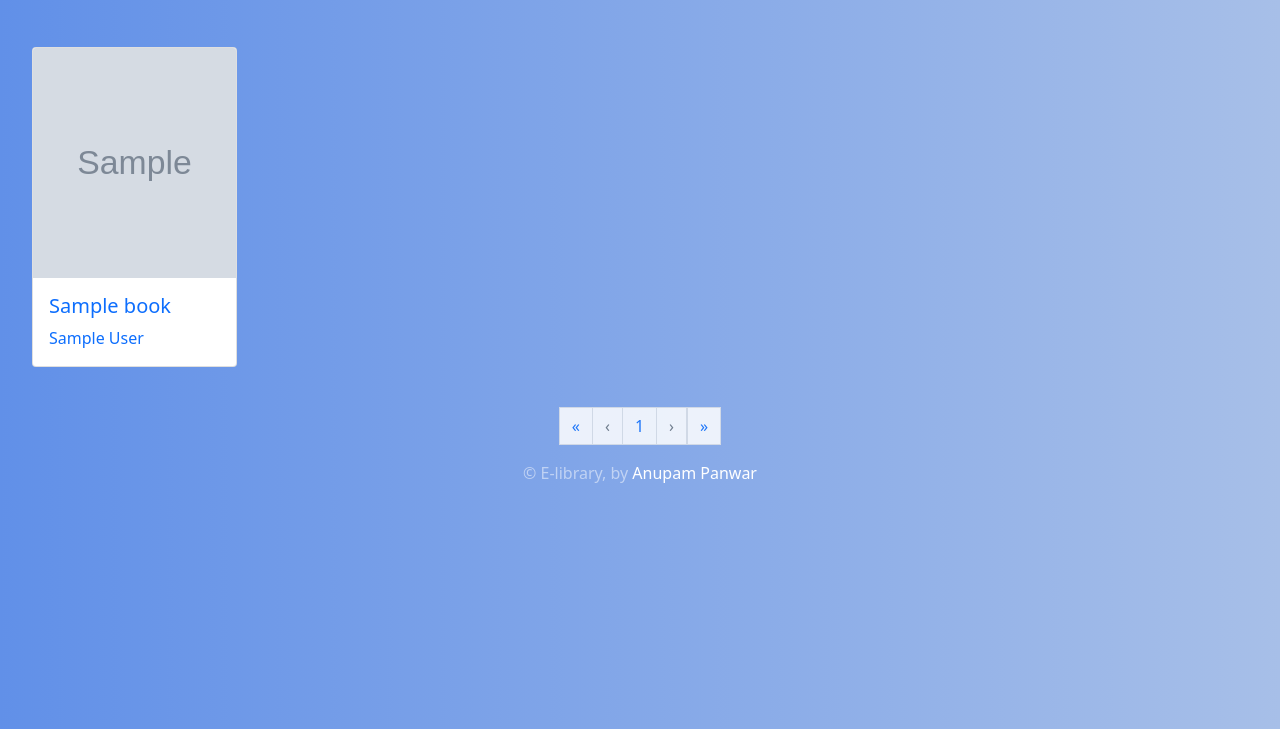
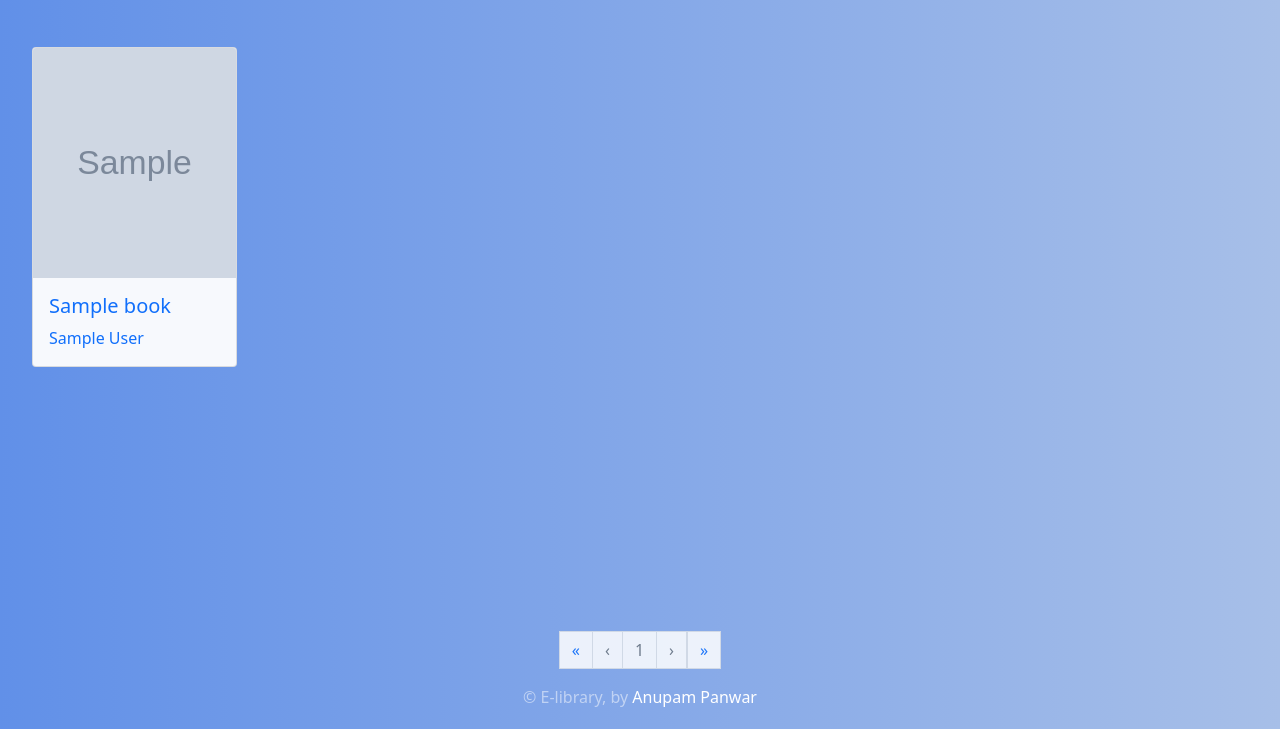
Before and after one commit to Anupam-Panwar/E-library, a PHP site: page / in a window 1280 px wide. Shown: the part 71-800 px from the top of the page. Run offline with PHP 8.4, Linux system fonts and the light colour scheme; tables that the repository leaves empty or names only in its code hold one stand-in row (values such as "Sample post"); grey boxes marked "Sample" are stand-in pictures.

Commit message:
Fixed Pagination issue

```diff
--- a/CSS/custom.css
+++ b/CSS/custom.css
@@ -3,7 +3,6 @@
     background: #6190E8;  /* fallback for old browsers */
     background: -webkit-linear-gradient(to left, #A7BFE8, #6190E8);  /* Chrome 10-25, Safari 5.1-6 */
     background: linear-gradient(to left, #A7BFE8, #6190E8); /* W3C, IE 10+/ Edge, Firefox 16+, Chrome 26+, Opera 12+, Safari 7+ */
-
 }
 
 /* Images of card */
@@ -23,7 +22,7 @@
     height: 18vw;
   }
 }
-}
+
 
 .card {
   transition: all 0.5s ease;
@@ -102,10 +101,7 @@
     color: white;
 }
 
-#listItem
+.paginationBottom
 {
-    display: flex;
-    direction: row;
-    justify-content: flex-end;
-    width: auto;
+    min-height: 75vh;
 }
--- a/book.php
+++ b/book.php
@@ -29,6 +29,7 @@
 }
 $result = $conn->query($sql);
 ?>
+<div class="paginationBottom">
 <div class="row row-cols-1 row-cols-md-5 g-5 m-2" id="book">
     <?php
     while ($row = $result->fetch_assoc()) {
@@ -50,13 +51,14 @@
     }
     ?>
 </div>
+</div>
 <?php
 require_once __DIR__ . '/connection/disconnect.php';
 ?>
 
 
 <!-- pagination -->
-<nav aria-label="Page navigation example" style="display:flex; justify-content:center">
+<nav aria-label="Page navigation example pagination" style="display:flex; justify-content:center">
     <ul class="pagination ">
         <li><a class="page-link" aria-label="First" href="?pageno=1<?php
         if (isset($_GET['book_search']))
@@ -74,7 +76,7 @@
                 <span aria-hidden="true">&#139;</span>
             </a>
         </li>
-        <li class="page-item"><a class="page-link" href="#"><?php echo $pageno; ?></a></li>
+        <li class="page-item disabled"><a class="page-link"><?php echo $pageno; ?></a></li>
         <li class="<?php if ($pageno >= $total_pages) {
                         echo 'disabled';
                     } ?> page-item">
```
